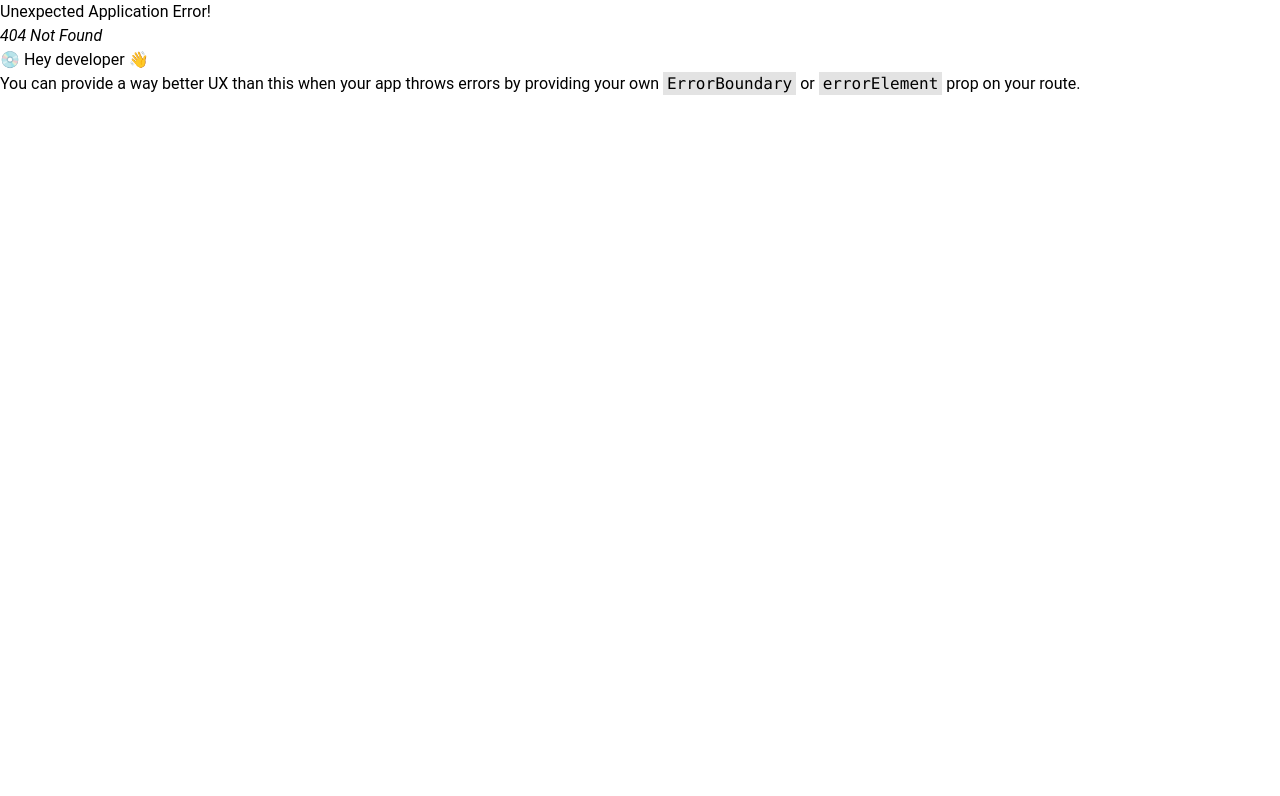
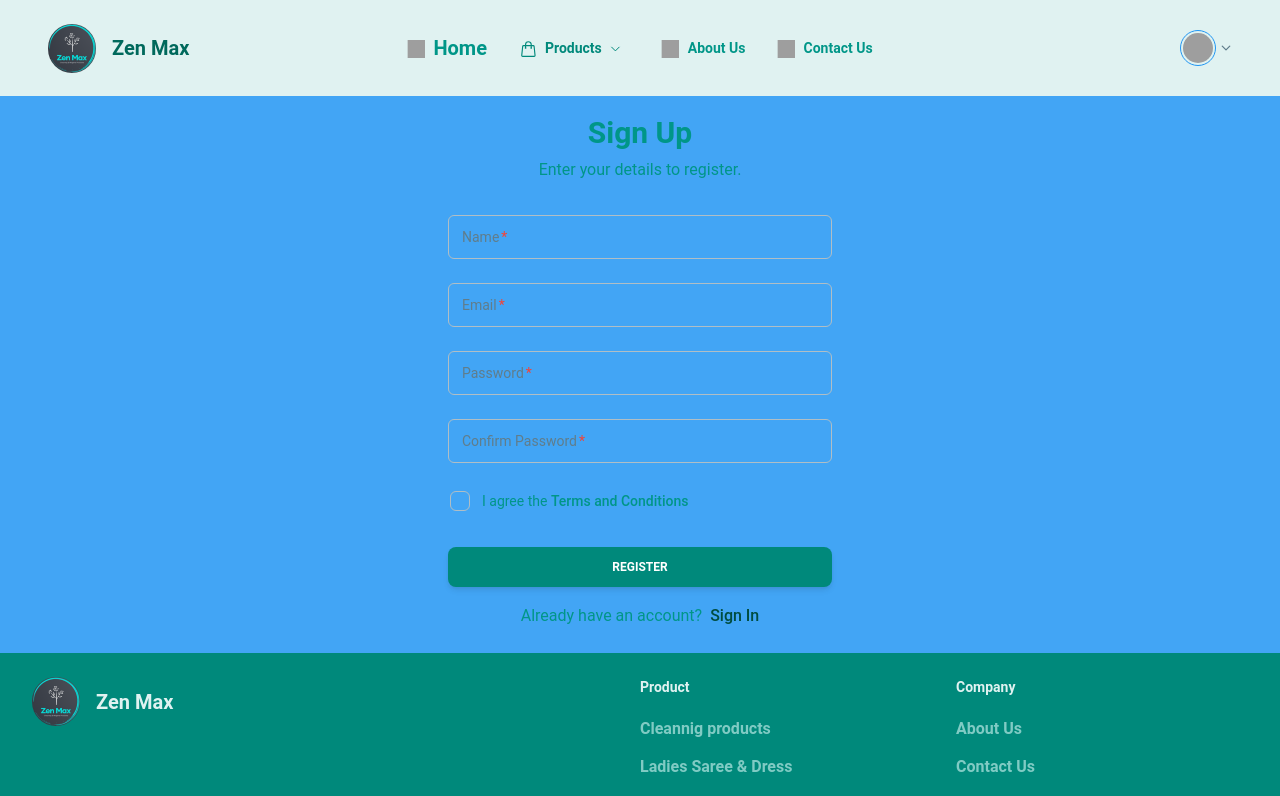
Before and after one commit to AnsariYasirArfat/Ecommerce-FullStack-Project, a React (Vite) app in the folder client/: page /signup in a window 1280 px wide. Before the commit this address had no page. Shown: the top 796 px of the page. Built offline with nearby package versions, Linux system fonts and the light colour scheme; grey boxes are pictures that could not be loaded.

Commit message:
routes added to main.jsx,  signup api connected

```diff
--- a/client/package.json
+++ b/client/package.json
@@ -1,6 +1,7 @@
 {
   "name": "client",
   "private": true,
+  "proxy": "https://ansariyasir-ecommerce-app.onrender.com/",
   "version": "0.0.0",
   "type": "module",
   "scripts": {
@@ -11,6 +12,7 @@
   },
   "dependencies": {
     "@material-tailwind/react": "^2.0.1",
+    "axios": "^1.4.0",
     "localforage": "^1.10.0",
     "match-sorter": "^6.3.1",
     "prop-types": "^15.8.1",
--- a/client/src/Components/SignUp.jsx
+++ b/client/src/Components/SignUp.jsx
@@ -1,3 +1,5 @@
+import axios from "axios";
+import { useState } from "react";
 import {
   Card,
   Input,
@@ -5,8 +7,54 @@ import {
   Button,
   Typography,
 } from "@material-tailwind/react";
+import { NavLink, useNavigate } from "react-router-dom";
 
 function RegistrationForm() {
+  const [name, setName] = useState("");
+  const [email, setEmail] = useState("");
+  const [password, setPassword] = useState("");
+  const [confirmPassword, setconfirmPassword] = useState("");
+  const [agreedToTerms, setAgreedToTerms] = useState(false);
+  const [fieldError, setFieldError] = useState("");
+  const [responseMessage, setResponseMessage] = useState("");
+  const navigate = useNavigate();
+  const handleSignup = async (e) => {
+    e.preventDefault();
+
+    if (!agreedToTerms) {
+      setFieldError("Please agree to the Terms and Conditions.");
+      return;
+    }
+
+    if (password !== confirmPassword) {
+      setFieldError("Passwords do not match.");
+      return;
+    }
+
+    try {
+      const response = await axios.post(
+        "http://localhost:8000/api/v1/auth/signup",
+        {
+          name,
+          email,
+          password,
+        }
+      );
+      // Handle successful signup here,
+      setResponseMessage(response.data.message);
+      console.log(response.data.message);
+
+      // redirect to a different page.
+      navigate("/");
+
+      console.log("Signup successful:", response);
+    } catch (error) {
+      // Handle signup error here, e.g. display an error message
+      console.error("Signup error:", error);
+      console.log(error.response.data.message);
+      setResponseMessage(error.response.data.message);
+    }
+  };
   return (
     <div className="flex justify-center m-4">
       <Card color="transparent" shadow={false}>
@@ -16,19 +64,53 @@ function RegistrationForm() {
         <Typography color="teal" className="mt-1 font-normal text-center ">
           Enter your details to register.
         </Typography>
-        <form className="mt-8 mb-2 w-80 max-w-screen-lg sm:w-96">
+        {responseMessage ? (
+          <p className="text-xl text-center">{responseMessage}!</p>
+        ) : (
+          ""
+        )}
+        <form
+          onSubmit={handleSignup}
+          className="mt-8 mb-2 w-80 max-w-screen-lg sm:w-96"
+        >
           <div className="mb-4 flex flex-col gap-6">
-            <Input color="teal" size="lg" label="Name" />
-            <Input color="teal" size="lg" label="Email" />
-            <Input color="teal" type="password" size="lg" label="Password" />
             <Input
+              onChange={(e) => setName(e.target.value)}
+              color="teal"
+              size="lg"
+              label="Name"
+              required
+            />
+            <Input
+              onChange={(e) => setEmail(e.target.value)}
+              color="teal"
+              size="lg"
+              required
+              label="Email"
+            />
+            <Input
+              onChange={(e) => setPassword(e.target.value)}
               color="teal"
               type="password"
               size="lg"
+              required
+              label="Password"
+            />
+            <Input
+              onChange={(e) => setconfirmPassword(e.target.value)}
+              color="teal"
+              type="password"
+              size="lg"
+              required
               label="Confirm Password"
             />
           </div>
+          <p className="text-red-500">{fieldError}</p>
           <Checkbox
+            name="agreedToTerms"
+            required
+            checked={agreedToTerms}
+            onChange={(e) => setAgreedToTerms(e.target.checked)}
             color="teal"
             label={
               <Typography
@@ -47,17 +129,17 @@ function RegistrationForm() {
             }
             containerProps={{ className: "-ml-2.5" }}
           />
-          <Button className="mt-6 bg-teal-600" fullWidth>
+          <Button type="submit" className="mt-6 bg-teal-600" fullWidth>
             Register
           </Button>
           <Typography color="teal" className="mt-4 text-center font-normal ">
             Already have an account?
-            <a
-              href="#"
+            <NavLink
+              to="/login"
               className="font-medium text-teal-900 pl-2 hover:underline"
             >
               Sign In
-            </a>
+            </NavLink>
           </Typography>
         </form>
       </Card>
--- a/client/src/main.jsx
+++ b/client/src/main.jsx
@@ -15,12 +15,20 @@ import AboutUs from "./Components/AboutUs";
 import ContactUs from "./Components/ContactUs";
 import ProductList from "./Components/ProductList";
 import ProductPage from "./Components/ProductPage";
+import RegistrationForm from "./Components/SignUp";
+import LoginForm from "./Components/Login";
+import ForgotPasswordForm from "./Components/ForgotPasswordForm";
+import ResetPasswordForm from "./Components/ResetPassword";
 
 const MainSection = createBrowserRouter(
   createRoutesFromElements(
     <>
       <Route path="/" element={<App />}>
         <Route index element={<MainBody />} />
+        <Route path="signup" element={<RegistrationForm />} />
+        <Route path="login" element={<LoginForm />} />
+        <Route path="forgotpassword" element={<ForgotPasswordForm />} />
+        <Route path="resetpassword" element={<ResetPasswordForm />} />
         <Route path="about" element={<AboutUs />} />
         <Route path="contact" element={<ContactUs />} />
         <Route path="product" element={<ProductList />} />
```
Also changed, not shown: client/src/App.css (deleted), 2 other files (tests, documents, lock files or other folders).
